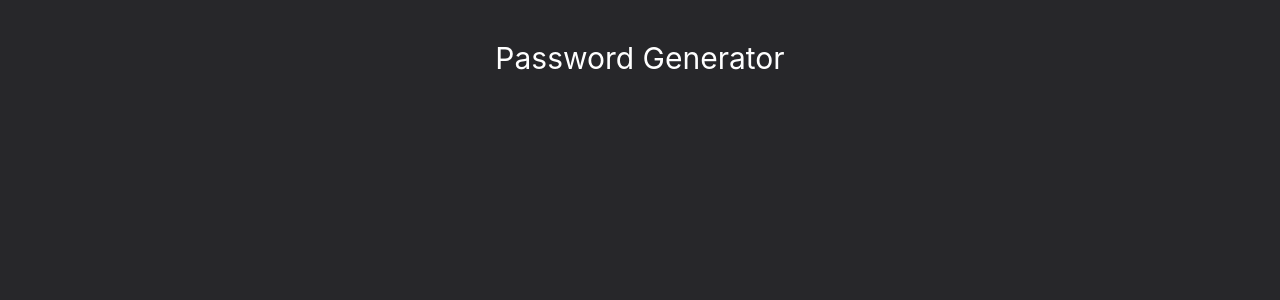
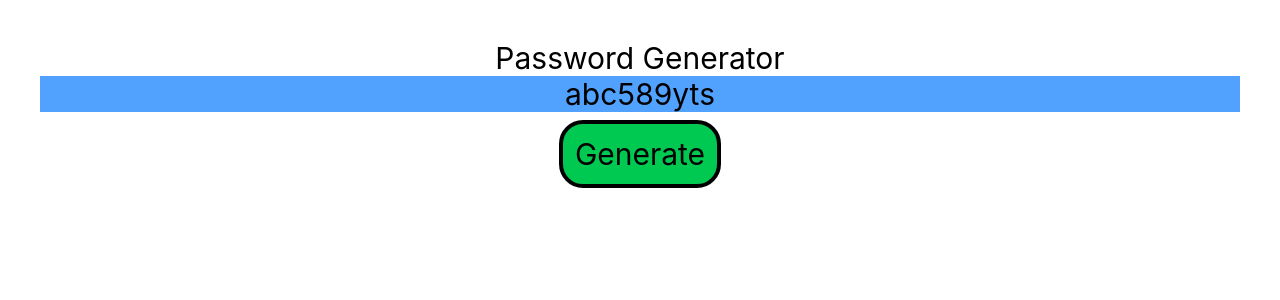
Before and after one commit to Usman8-dev/SecurePassword-Generator, a React (Vite) app: page / in a window 1280 px wide. Shown: the top 300 px of the page. Built offline with nearby package versions, Linux system fonts and the light colour scheme.

Commit message:
Basic password generator DONE Now move on advance

```diff
--- a/src/App.jsx
+++ b/src/App.jsx
@@ -1,17 +1,23 @@
-import { useState } from 'react'
-import reactLogo from './assets/react.svg'
-import viteLogo from './assets/vite.svg'
-import heroImg from './assets/hero.png'
-import './App.css'
+import { useState } from "react";
+import "./App.css";
 
 function App() {
-  const [count, setCount] = useState(0)
+  const [password, setpassword] = useState("abc589yts");
+
+  const randomPassword = () => {
+
+    const randomStr = Math.random().toString(36).slice(2);
+    setpassword(randomStr);
+  };
 
   return (
-    <>
-     <h1 className='bg-zinc-800 text-white h-screen text-center p-10 text-3xl'>Password Generator</h1>
-    </>
-  )
+    <div className="h-screen text-center p-10 text-3xl">
+      <h1>Password Generator</h1>
+
+      <div className="bg-blue-400">{password}</div>
+      <button onClick={randomPassword} className="border-4 rounded-3xl bg-green-500 p-3 my-2" >Generate</button>
+    </div>
+  );
 }
 
-export default App
+export default App;
```
